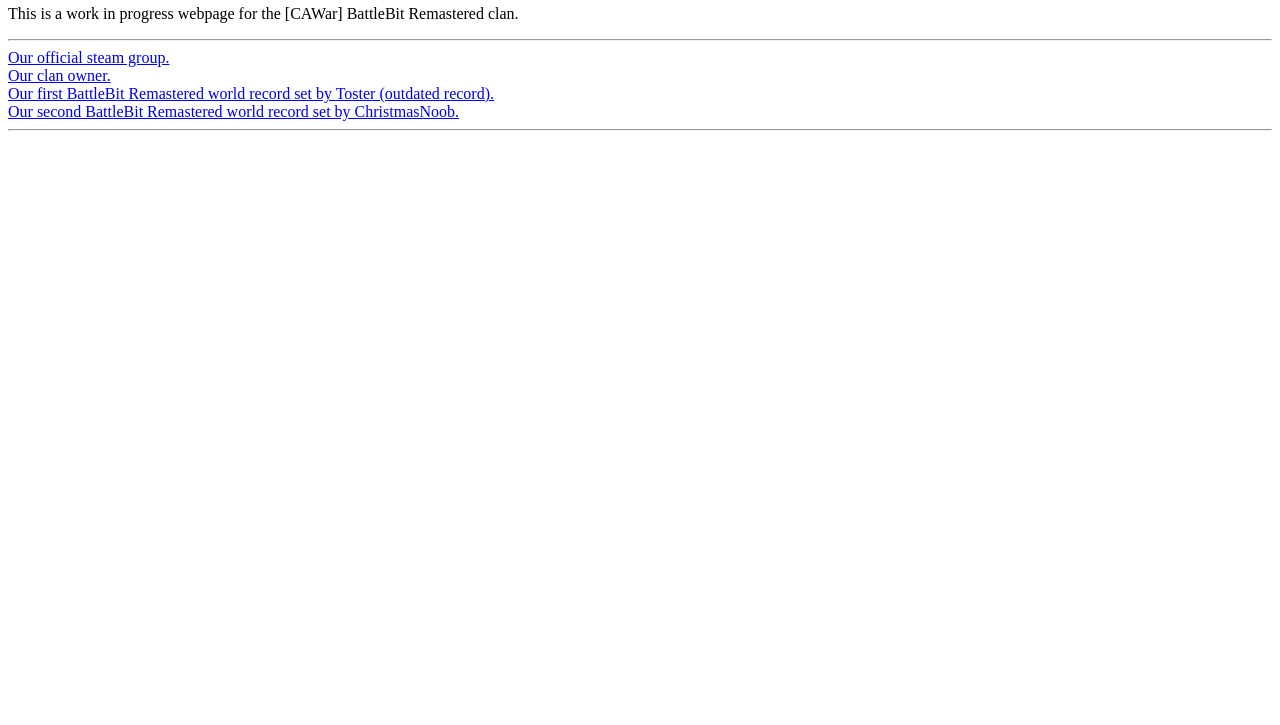
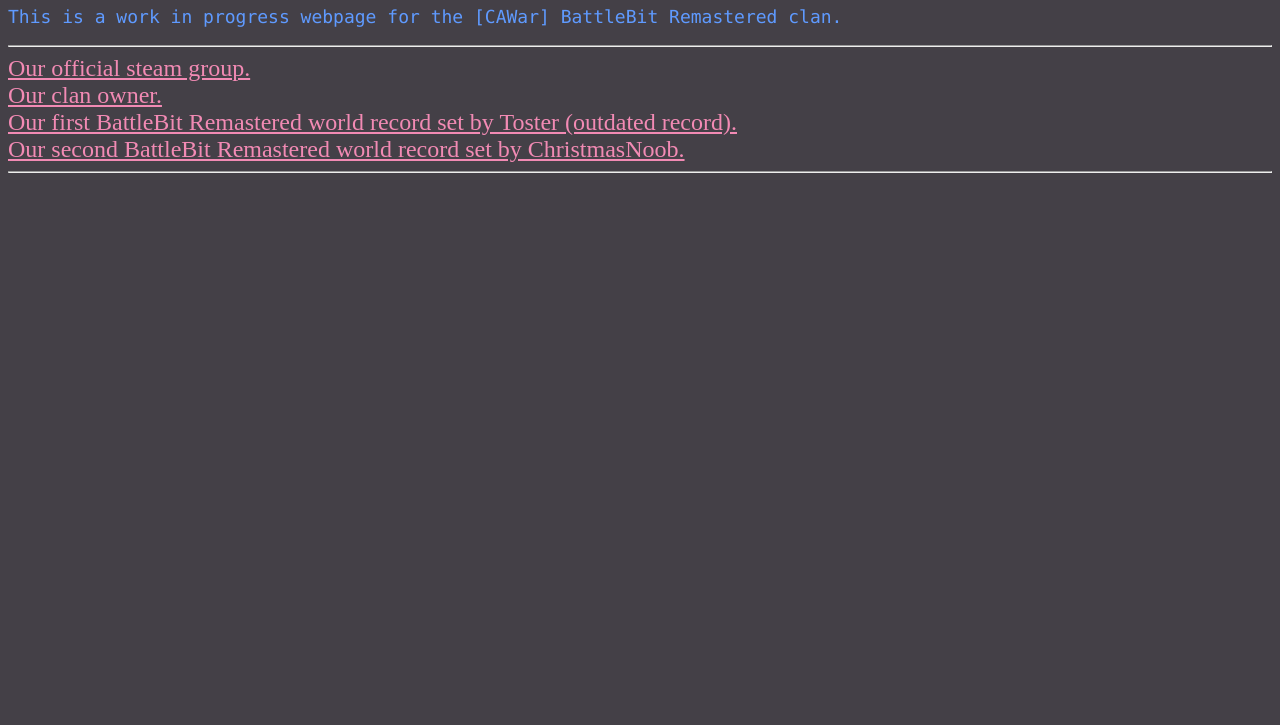
Before and after one commit to ChristmasNoob/CAWarWebsite, a plain HTML site: page index.html in a window 1280 px wide. Shown: the part 75-800 px from the top of the page. Drawn offline with Linux system fonts and the light colour scheme.

Commit message:
Update index.html

```diff
--- a/index.html
+++ b/index.html
@@ -1,5 +1,7 @@
 <!DOCTYPE html>
 <html>
+    <link rel="stylesheet" href="style.css">
+<title>WIP - [CAWar] - BBR</title>
 <body>
 
 <h1>CAWar clan</h1>
```
